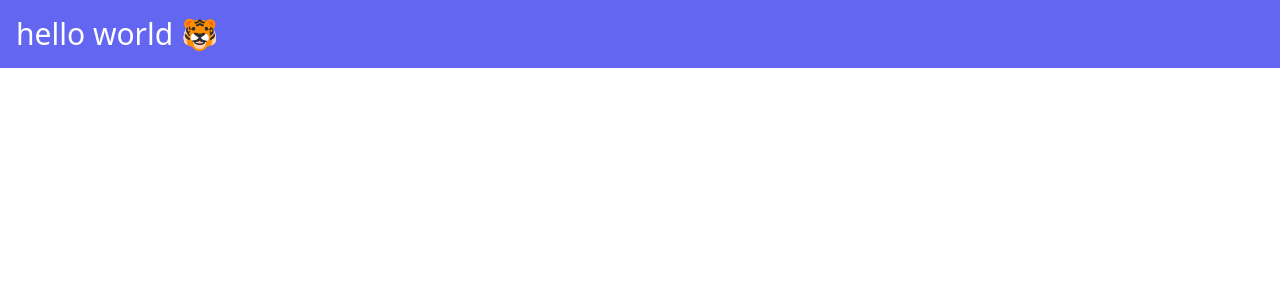
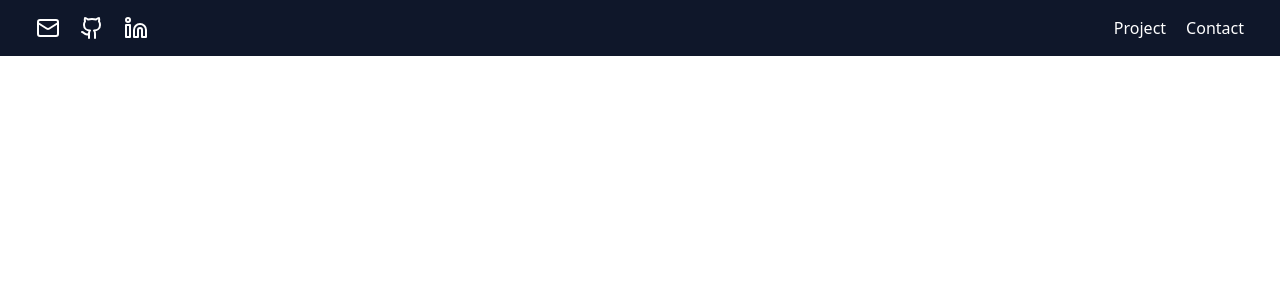
Before and after one commit to yusufswe/yusuf-mit, a React (Create React App) app: page / in a window 1280 px wide. Shown: the top 300 px of the page. Built offline with nearby package versions, Linux system fonts and the light colour scheme.

Commit message:
feat: navbar

```diff
--- a/package.json
+++ b/package.json
@@ -6,6 +6,7 @@
     "@testing-library/jest-dom": "^5.17.0",
     "@testing-library/react": "^13.4.0",
     "@testing-library/user-event": "^13.5.0",
+    "lucide-react": "^0.475.0",
     "react": "^19.0.0",
     "react-dom": "^19.0.0",
     "react-scripts": "5.0.1",
--- a/src/App.js
+++ b/src/App.js
@@ -1,5 +1,11 @@
+import Navbar from "./sections/Navbar";
+
 function App() {
-  return <h1 className="bg-indigo-500 p-4 text-3xl text-white">hello world 🐯</h1>;
+  return (
+    <div>
+      <Navbar />
+    </div>
+  );
 }
 
 export default App;
--- /dev/null
+++ b/src/sections/Navbar.jsx
@@ -0,0 +1,43 @@
+import React from "react";
+import { Mail, Github, Linkedin, Medium, Stackoverflow } from "lucide-react";
+
+export default function Navbar() {
+  return (
+    <header className="container mx-auto">
+      <div className="bg-slate-900 p-4">
+        <div className="flex justify-between px-5 text-white">
+          <div className="flex space-x-5">
+            <a
+              href="mailto:muhammad.yusuf@merkleinnovation.co.id"
+              target="_blank"
+              rel="noopener noreferrer"
+            >
+              <Mail />
+            </a>
+            <a href="https://github.com/yusufswe" target="_blank" rel="noopener noreferrer">
+              <Github />
+            </a>
+            <a
+              href="https://www.linkedin.com/in/muhammadyusuf-compsci/"
+              target="_blank"
+              rel="noopener noreferrer"
+            >
+              <Linkedin />
+            </a>
+
+            <a href="muhammad.yusuf@merkleinnovation.co.id">{/* <Medium /> */}</a>
+            <a href="muhammad.yusuf@merkleinnovation.co.id">{/* <Stackoverflow /> */}</a>
+          </div>
+          <div className="flex space-x-5">
+            <div>
+              <h2>Project</h2>
+            </div>
+            <div>
+              <h2>Contact</h2>
+            </div>
+          </div>
+        </div>
+      </div>
+    </header>
+  );
+}
```
Also changed, not shown: 1 other file (tests, documents, lock files or other folders).
